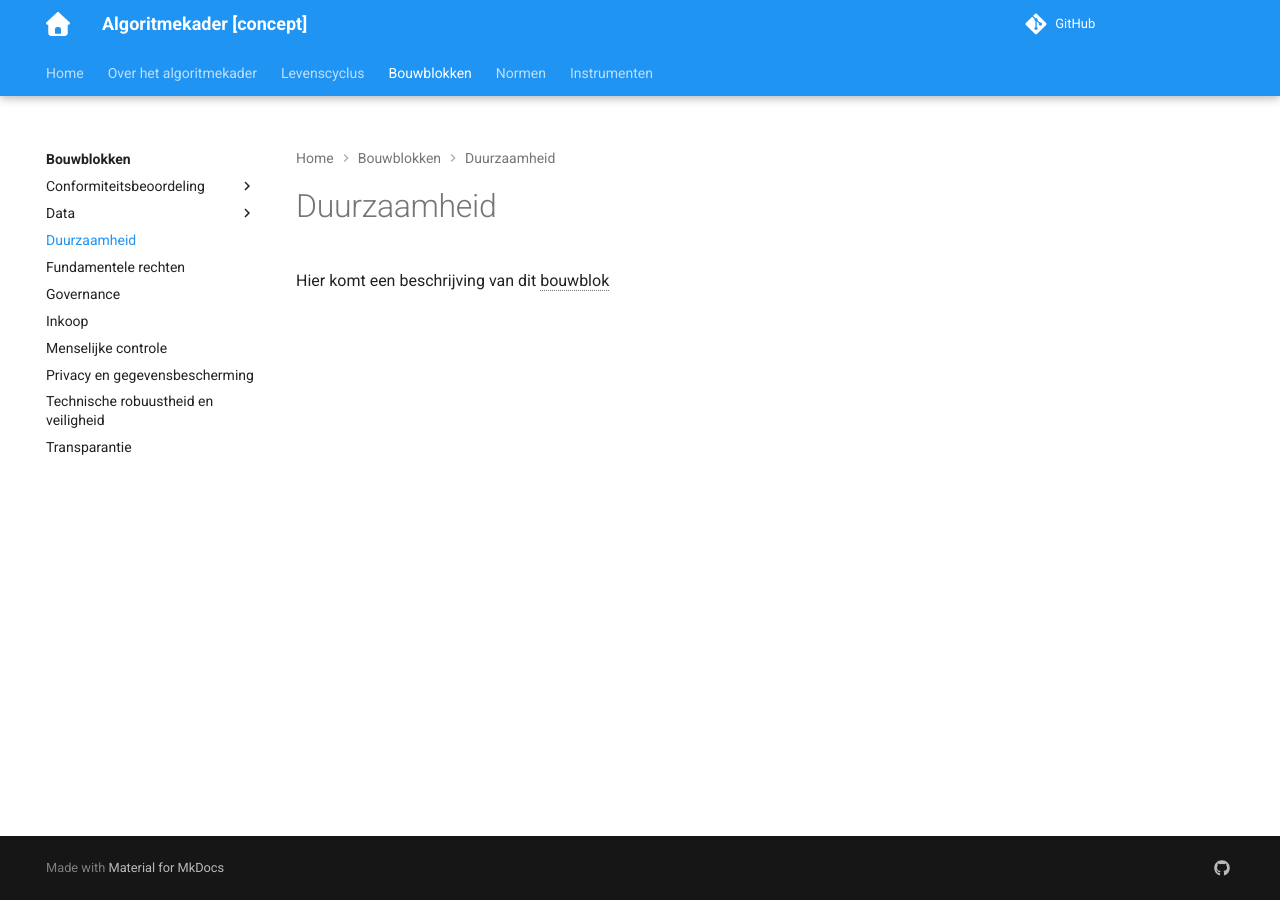
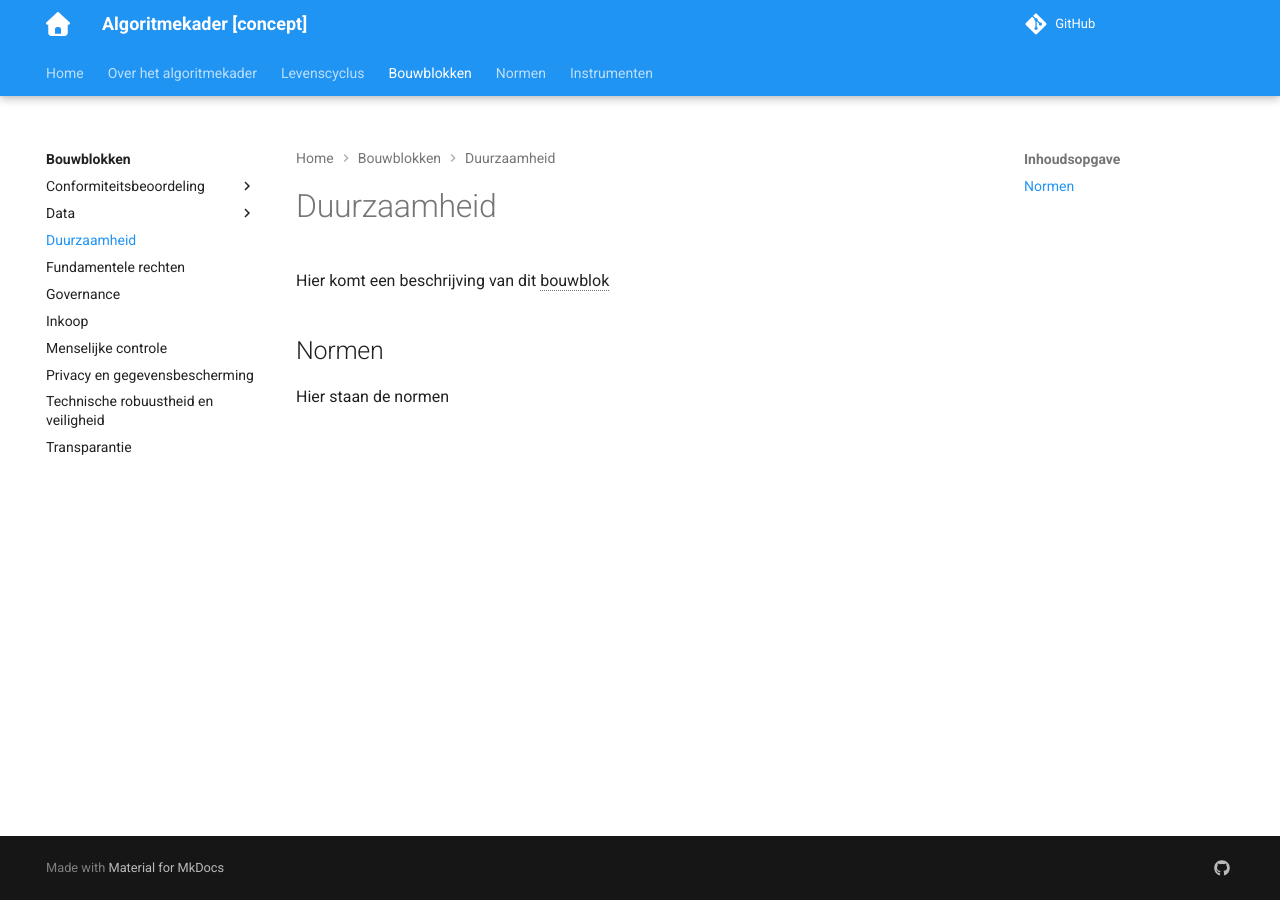
Before and after one commit to ruthkoole/algoritmekader-test, an MkDocs documentation site: the page built from docs/bouwblokken/duurzaamheid/index.md, in a window 1280 px wide. Built offline with MkDocs 1.6.1 and Material for MkDocs 9.7.7, drawn with Linux system fonts in a browser that asks for light colours; comment, search, counter and statistics services are not loaded.

Commit message:
Update index of duurzaamheid.md

```diff
--- a/docs/bouwblokken/duurzaamheid/index.md
+++ b/docs/bouwblokken/duurzaamheid/index.md
@@ -4,3 +4,6 @@ summary: Hier staat een korte samenvatting over dit onderwerp
 ---
 
 Hier komt een beschrijving van dit bouwblok
+
+## Normen
+Hier staan de normen
```
